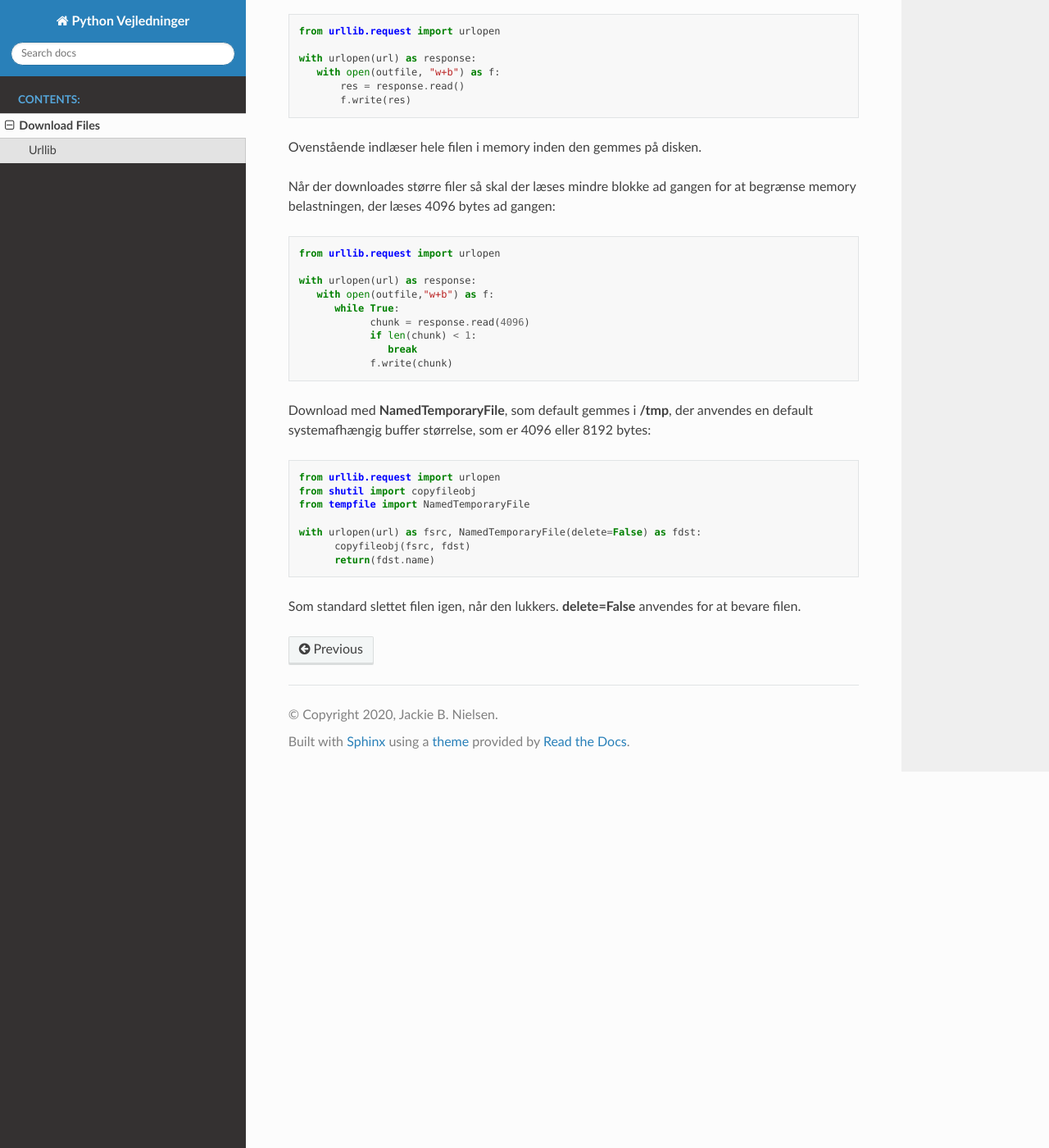
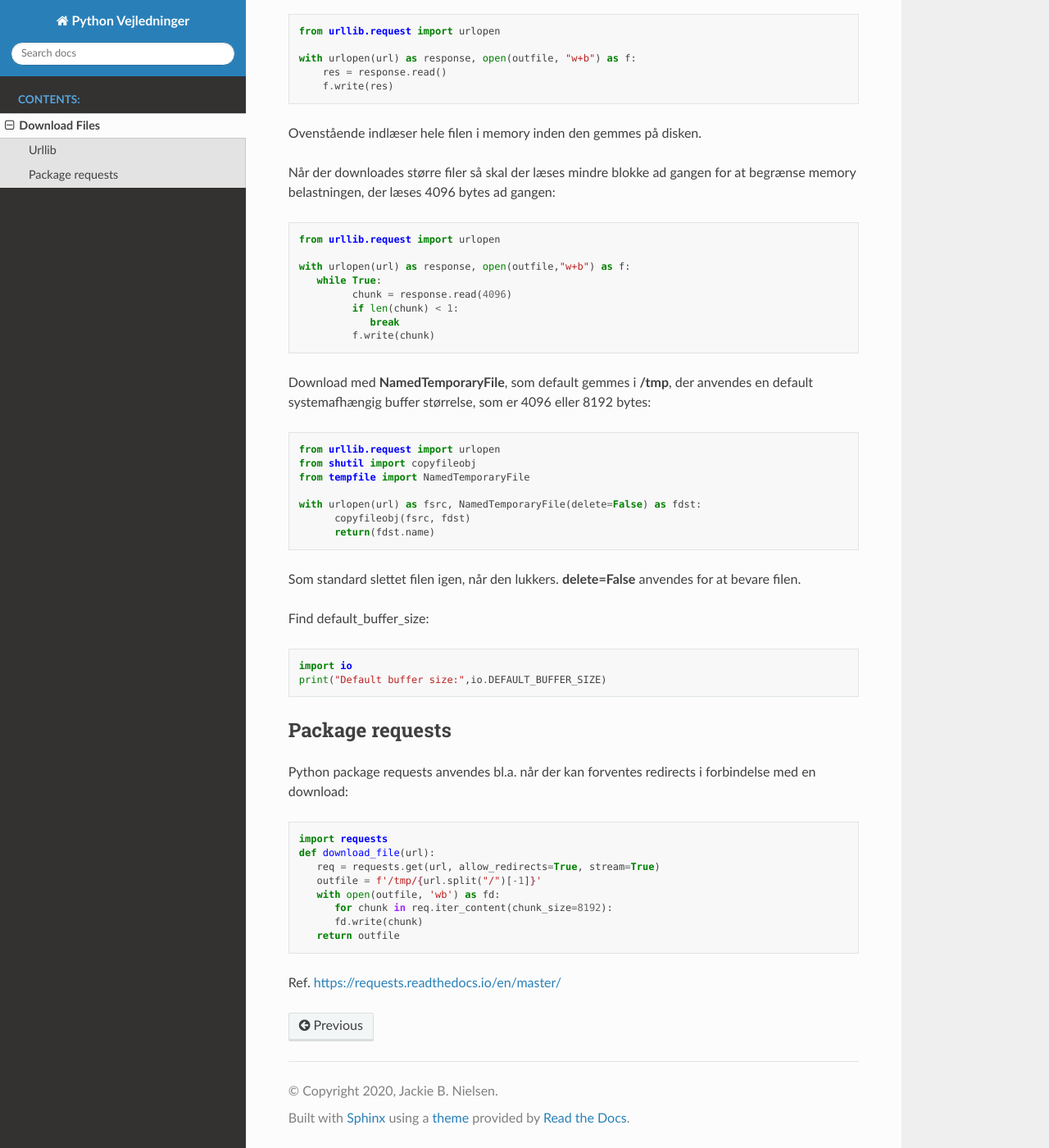
Before and after one commit to brundtoe/python-ubuntu, a Sphinx documentation site: the page built from docs/source/download-files.rst, in a window 1280 px wide and 1400 px high, scrolled down 559 px. Shown: the whole window at 82% size. Built offline with Sphinx 7.4.7 and the Read the Docs theme 2.0.0, drawn with Linux system fonts in a browser that asks for light colours.

Commit message:
vejl om download af filer

```diff
--- a/docs/source/download-files.rst
+++ b/docs/source/download-files.rst
@@ -20,10 +20,9 @@ Eksempel på download af en lille fil::
 
    from urllib.request import urlopen
 
-   with urlopen(url) as response:
-      with open(outfile, "w+b") as f:
-          res = response.read()
-          f.write(res)
+   with urlopen(url) as response, open(outfile, "w+b") as f:
+       res = response.read()
+       f.write(res)
 
 Ovenstående indlæser hele filen i memory inden den gemmes på disken.
 
@@ -31,13 +30,12 @@ Når der downloades større filer så skal der læses mindre blokke ad gangen fo
 
    from urllib.request import urlopen
 
-   with urlopen(url) as response:
-      with open(outfile,"w+b") as f:
-         while True:
-               chunk = response.read(4096)
-               if len(chunk) < 1:
-                  break
-               f.write(chunk)
+   with urlopen(url) as response, open(outfile,"w+b") as f:
+      while True:
+            chunk = response.read(4096)
+            if len(chunk) < 1:
+               break
+            f.write(chunk)
 
 Download med **NamedTemporaryFile**, som default gemmes i **/tmp**, der anvendes en default systemafhængig buffer størrelse, som er 4096 eller 8192 bytes::
 
@@ -50,3 +48,23 @@ Download med **NamedTemporaryFile**, som default gemmes i **/tmp**, der anvendes
          return(fdst.name)
 
 Som standard slettet filen igen, når den lukkers. **delete=False** anvendes for at bevare filen.
+
+Find default_buffer_size::
+
+   import io
+   print("Default buffer size:",io.DEFAULT_BUFFER_SIZE)
+
+Package requests
+================
+Python package requests anvendes bl.a. når der kan forventes redirects i forbindelse med en download::
+
+   import requests
+   def download_file(url):
+      req = requests.get(url, allow_redirects=True, stream=True)
+      outfile = f'/tmp/{url.split("/")[-1]}'
+      with open(outfile, 'wb') as fd:
+         for chunk in req.iter_content(chunk_size=8192):
+         fd.write(chunk)
+      return outfile
+
+Ref. https://requests.readthedocs.io/en/master/
--- a/source/demos/download_urllib.py
+++ b/source/demos/download_urllib.py
@@ -9,8 +9,7 @@ def download_urllib(url, outfile):
     :return: true on success
     """
     try:
-        with urlopen(url) as response:
-            with open(outfile, "w+b") as f:
+        with urlopen(url) as response, open(outfile, "w+b") as f:
                 res = response.read()
                 f.write(res)
     except FileNotFoundError as err:
@@ -22,5 +21,6 @@ def download_urllib(url, outfile):
 
 if __name__ == "__main__":
     url = 'https://sphinxdoc.brundtoe.dk/esprimo.html'
-    outfile = "../../outfile/esprimo.html"
+    local_filename = url.split('/')[-1]
+    outfile = f'../../outfile/{local_filename}'
     download_urllib(url,outfile)
```
Also changed, not shown: source/demos/download_tempfile.py (renamed from source/demos/download_ubuntu_2.py).
